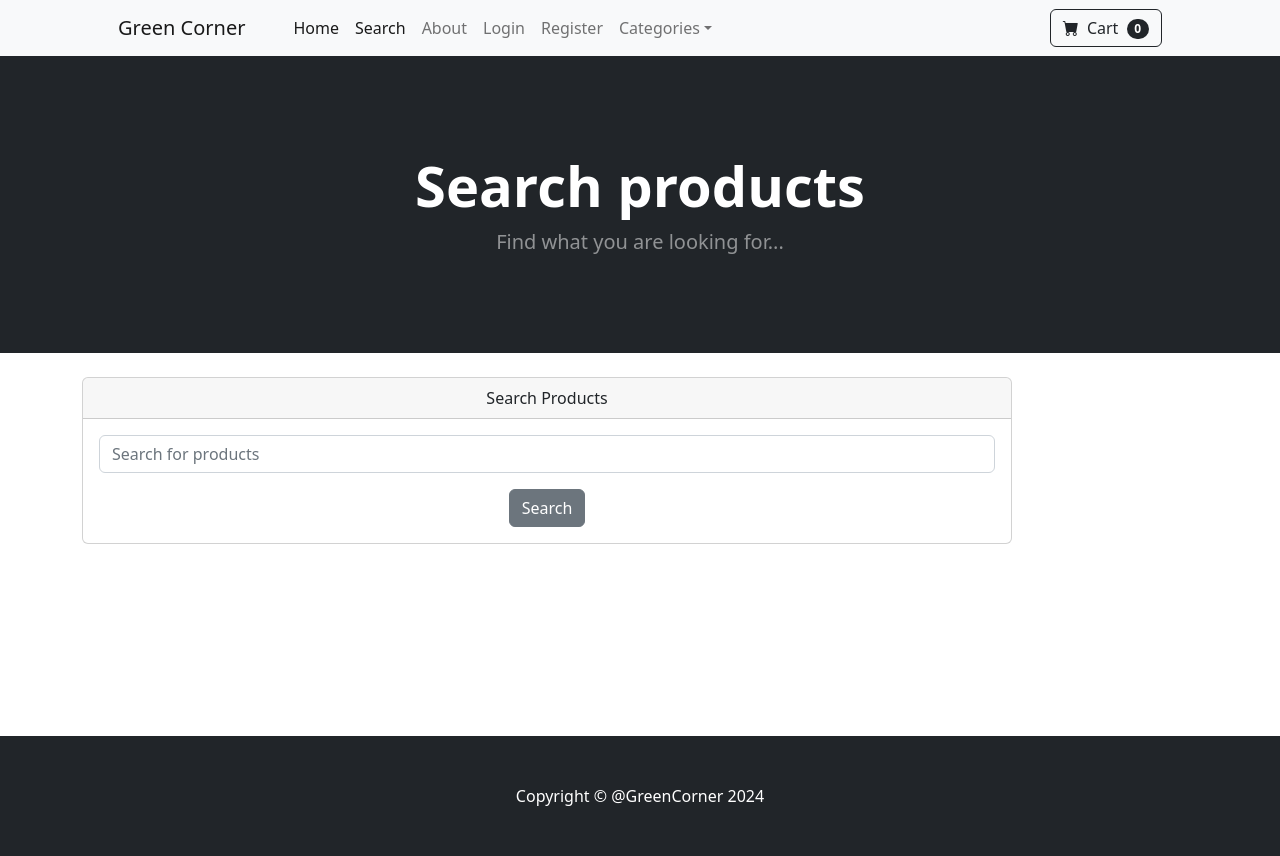
After one commit to idan1ezer/Green-Store, a Django app: page /search/ in a window 1280 px wide. The commit adds this page. Run offline with Django 5.2, Linux system fonts and the light colour scheme; some libraries are stand-ins or nearby versions.

Commit message:
Implemented search and fixed cart persistenece

```diff
--- a/cart/cart.py
+++ b/cart/cart.py
@@ -1,13 +1,11 @@
-from store.models import Product
+from store.models import Product, Profile
 
 
 class Cart:
     def __init__(self, request):
         self.session = request.session
-
         # Get request
         self.request = request
-
         # Get the current session key if it exists
         cart = self.session.get('session_key')
 
@@ -18,8 +16,12 @@ class Cart:
         # Make sure cart is available on all pages of site
         self.cart = cart
 
-    def add(self, product, quantity):
-        product_id = str(product.id)
+    def add(self, product, quantity, is_load):
+        # is_load => Initiate cart after login. else, add item to cart.
+        if is_load:
+            product_id = str(product)
+        else:
+            product_id = str(product.id)
         product_qty = str(quantity)
 
         # Logic
@@ -29,6 +31,10 @@ class Cart:
             self.cart[product_id] = int(product_qty)
 
         self.session.modified = True
+
+        # Deal with logged-in user
+        self.update_old_cart()
+
 
     def __len__(self):
         return len(self.cart)
@@ -78,6 +84,10 @@ class Cart:
         my_cart[product_id] = product_qty
 
         self.session.modified = True
+
+        # Deal with logged-in user
+        self.update_old_cart()
+
         thing = self.cart
         return thing
 
@@ -89,5 +99,16 @@ class Cart:
             del self.cart[product_id]
 
         self.session.modified = True
-        # thing = self.cart
-        # return thing
+
+        # Deal with logged-in user
+        self.update_old_cart()
+
+    def update_old_cart(self):
+        if self.request.user.is_authenticated:
+            # Get the current user profile
+            current_user = Profile.objects.filter(user__id=self.request.user.id)
+            # Convert {'3':1, '2':4} to {"3":1, "2":4}
+            carty = str(self.cart)
+            carty = carty.replace("\'", "\"")
+            # Save carty to the Profile Model
+            current_user.update(old_cart=str(carty))
--- a/cart/views.py
+++ b/cart/views.py
@@ -29,7 +29,7 @@ def add_to_cart(request):
         product = get_object_or_404(Product, id=product_id)
 
         # Save to session
-        cart.add(product=product, quantity=product_qty)
+        cart.add(product=product, quantity=product_qty, is_load=False)
 
         # Get Cart Quantity
         cart_quantity = cart.__len__()
--- a/store/models.py
+++ b/store/models.py
@@ -14,6 +14,7 @@ class Profile(models.Model):
     state = models.CharField(max_length=200, blank=True)
     zip = models.CharField(max_length=200, blank=True)
     country = models.CharField(max_length=200, blank=True)
+    old_cart = models.CharField(max_length=2000, blank=True, null=True)
 
     def __str__(self):
         return self.user.username
@@ -24,6 +25,7 @@ def create_user_profile(sender, instance, created, **kwargs):
     if created:
         user_profile = Profile(user=instance)
         user_profile.save()
+
 
 # Automate the profile thing
 post_save.connect(create_user_profile, sender=User)
--- a/store/templates/navbar.html
+++ b/store/templates/navbar.html
@@ -5,6 +5,7 @@
         <div class="collapse navbar-collapse" id="navbarSupportedContent">
             <ul class="navbar-nav me-auto mb-2 mb-lg-0 ms-lg-4">
                 <li class="nav-item"><a class="nav-link active" aria-current="page" href="{% url 'home' %}">Home</a></li>
+            <li class="nav-item"><a class="nav-link active" aria-current="page" href="{% url 'search' %}">Search</a></li>
                 <li class="nav-item"><a class="nav-link" href="{% url 'about' %}">About</a></li>
 
                 {% if user.is_authenticated %}
--- /dev/null
+++ b/store/templates/search.html
@@ -0,0 +1,80 @@
+{% extends 'base.html' %}
+
+{% block content %}
+
+     <header class="bg-dark py-5">
+            <div class="container px-4 px-lg-5 my-5">
+                <div class="text-center text-white">
+                    <h1 class="display-4 fw-bolder">Search products</h1>
+                    <p class="lead fw-normal text-white-50 mb-0">Find what you are looking for...</p>
+                </div>
+            </div>
+        </header>
+
+    <div class="container">
+        <div class="row">
+            <div style="text-align: center;">
+                <div class="col-10">
+                    <br/>
+
+                    <div class="card">
+                      <div class="card-header">
+                        Search Products
+                      </div>
+                      <div class="card-body">
+                      <form method="POST" action="{% url 'search' %}">
+                      {% csrf_token %}
+                        <div class="mb-3">
+                          <input type="text" class="form-control" placeholder="Search for products" name="searched">
+                        </div>
+                          <button type="submit" class="btn btn-secondary">Search</button>
+                      </form>
+                      </div>
+                    </div>
+                    <br/>
+
+                    {% if searched %}
+                        <div class="row gx-4 gx-lg-5 row-cols-2 row-cols-md-3 row-cols-xl-4 justify-content-center">
+                        {% for product in searched %}
+                            <div class="col mb-5">
+                                <div class="card h-100">
+                                {% if product.is_sale %}
+                                    <!-- Sale badge-->
+                                    <div class="badge bg-dark text-white position-absolute" style="top: 0.5rem; right: 0.5rem">Sale</div>
+                                {% endif %}
+                                    <!-- Product image-->
+                                    <img class="card-img-top" src="{{ product.image.url }}" alt="..." />
+                                    <!-- Product details-->
+                                    <div class="card-body p-4">
+                                        <div class="text-center">
+                                            <!-- Product name-->
+                                            <h5 class="fw-bolder">{{ product.name }}</h5>
+                                            <!-- Product price-->
+                                            {% if product.is_sale %}
+                                            <del>
+                                                {{ product.price }}$
+                                            </del>
+                                                &nbsp;{{ product.sale_price }}$
+        {#                                    <br/>#}
+        {#                                    {{ product.description }}#}
+                                            {% else %}
+                                                {{ product.price }}$
+                                            {% endif %}
+                                        </div>
+                                    </div>
+                                    <!-- Product actions-->
+                                    <div class="card-footer p-4 pt-0 border-top-0 bg-transparent">
+                                        <div class="text-center"><a class="btn btn-outline-dark mt-auto" href="{% url 'product' product.id %}">View Product</a></div>
+                                </div>
+                        </div>
+                    </div>
+                        {% endfor %}
+                        </div>
+                    {% endif %}
+
+                    <br/><br/><br/><br/><br/><br/><br/>
+                </div>
+            </div>
+        </div>
+    </div>
+{% endblock content %}
--- a/store/urls.py
+++ b/store/urls.py
@@ -13,4 +13,5 @@ urlpatterns = [
     path('product/<int:pk>', views.product, name='product'),
     path('category/<str:foo>', views.category, name='category'),
     path('category_summary/', views.category_summary, name='category_summary'),
+    path('search/', views.search, name='search'),
 ]
--- a/store/views.py
+++ b/store/views.py
@@ -2,8 +2,11 @@ from django.shortcuts import render, redirect
 from django.contrib.auth import authenticate, login, logout
 from django.contrib.auth.models import User
 from django.contrib import messages
+from django.db.models import Q
+from cart.cart import Cart
 from .forms import SignUpForm, UserUpdateForm, ChangePasswordForm, UserInfoForm
 from .models import Product, Category, Profile
+import json
 
 
 def home(request):
@@ -52,6 +55,21 @@ def login_user(request):
         if user is not None:
             login(request, user)
             messages.success(request, 'You are now logged in')
+
+            # Do some shopping cart stuff
+            current_user = Profile.objects.get(user__id=request.user.id)
+            # Get their saved cart from database
+            saved_cart = current_user.old_cart
+            # Convert database string to python dictionary
+            if saved_cart:
+                converted_cart = json.loads(saved_cart)
+                # Add the loaded cart dictionary to our session
+                # Get the cart
+                cart = Cart(request)
+                # Loop through the cart and add the items from the database
+                for key, value in converted_cart.items():
+                    cart.add(product=key, quantity=value, is_load=True)
+
             return redirect('home')
         else:
             messages.success(request, 'Invalid username or password')
@@ -148,3 +166,22 @@ def update_info(request):
     else:
         messages.error(request, 'You are not logged in')
         return redirect('login')
+
+
+def search(request):
+    # Determine if they filled out the form
+    if request.method == 'POST':
+        searched = request.POST['searched']
+        # Query the Product DB model
+        searched = Product.objects.filter(
+            Q(name__icontains=searched) |
+            Q(description__icontains=searched)
+        )
+        # Test for null
+        if not searched:
+            messages.success(request, 'Product does not exist')
+            return render(request, 'search.html', {})
+        else:
+            return render(request, 'search.html', {'searched': searched})
+    else:
+        return render(request, 'search.html', {})
```
Also changed, not shown: db.sqlite3, store/migrations/0004_profile_old_cart.py (added).
